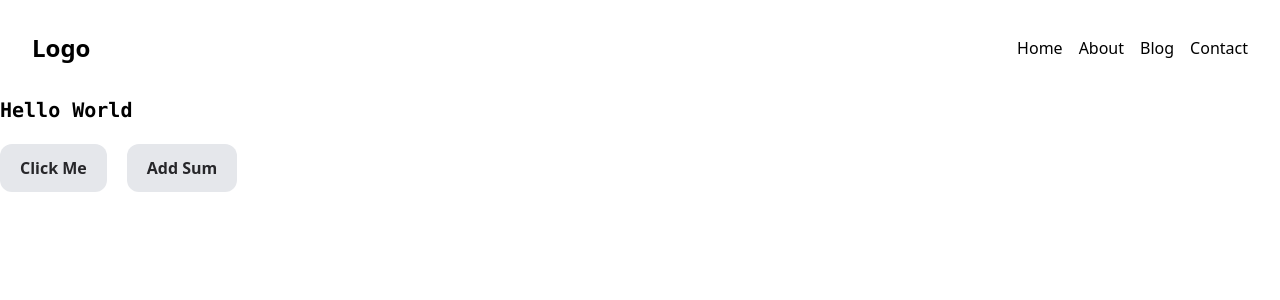
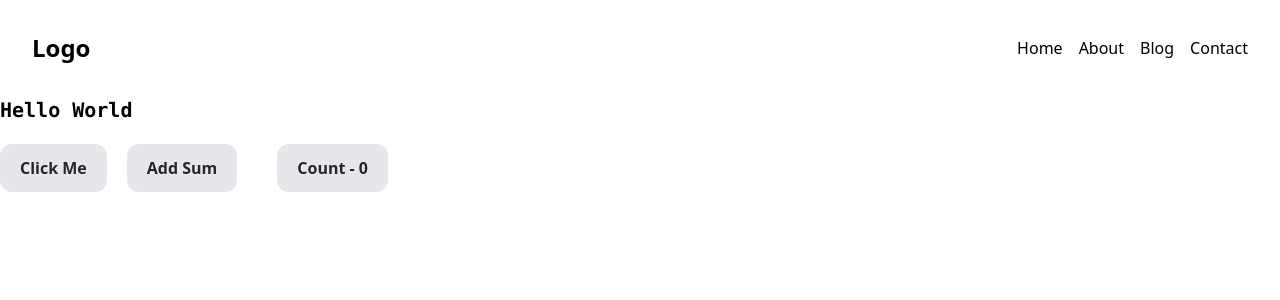
Before and after one commit to jakareya76/learn-react, a React (Vite) app: page / in a window 1280 px wide. Shown: the top 300 px of the page. Built offline with nearby package versions, Linux system fonts and the light colour scheme; no server answers.

Commit message:
learn react hook useState and useEffect

```diff
--- a/src/App.jsx
+++ b/src/App.jsx
@@ -1,7 +1,8 @@
+import { useState, useEffect } from "react";
 import Navbar from "./components/Navbar";
 
 const App = () => {
-  const world = "World";
+  const [count, setCount] = useState(0);
 
   const navList = ["Home", "About", "Blog", "Contact"];
 
@@ -14,12 +15,29 @@ const App = () => {
     alert(num + 5);
   };
 
+  const handleCount = () => {
+    setCount((prev) => {
+      return prev + 1;
+    });
+  };
+
+  useEffect(() => {
+    const fetchDataFormApi = async () => {
+      const res = await fetch("https://jsonplaceholder.typicode.com/todos");
+      const data = await res.json();
+
+      console.log(data);
+    };
+
+    fetchDataFormApi();
+  }, []);
+
   return (
     <div className="container mx-auto">
       <Navbar navList={navList} />
 
       <div className="font-mono text-xl font-semibold">
-        <h2>Hello {world}</h2>
+        <h2>Hello World</h2>
       </div>
 
       <button
@@ -35,6 +53,13 @@ const App = () => {
       >
         Add Sum
       </button>
+
+      <button
+        onClick={handleCount}
+        className="px-5 py-3 mx-5 my-5 font-semibold bg-gray-200 rounded-xl text-zinc-800"
+      >
+        Count - {count}
+      </button>
     </div>
   );
 };
```
